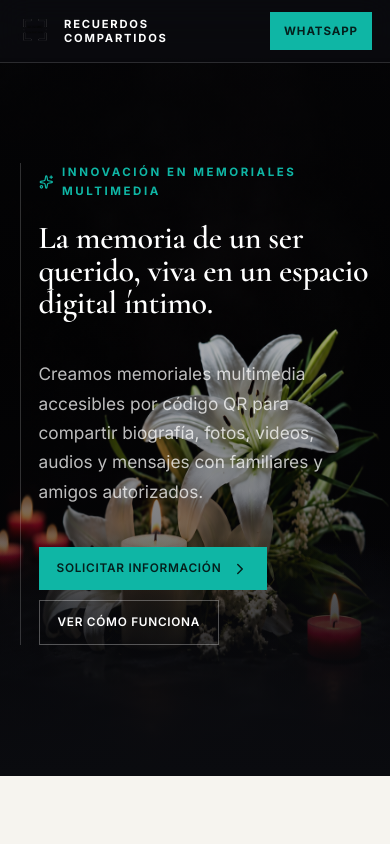
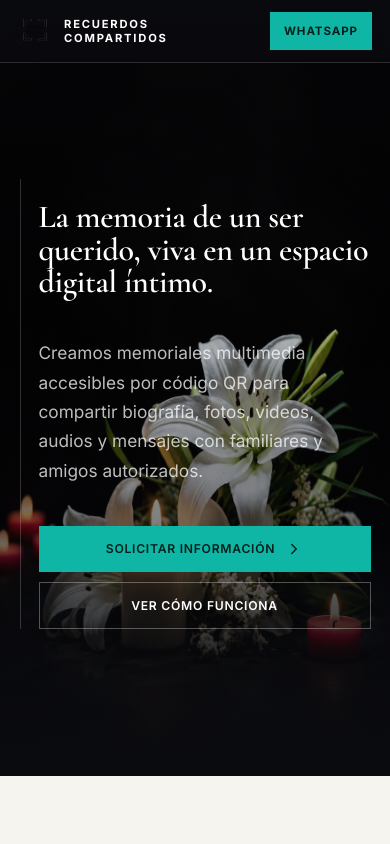
Before and after one commit to Guillemuhana/recuerdos-compartidos, a React (Vite) app: page / in a window 390 px wide. Shown: the top 844 px of the page. Built offline with nearby package versions, Linux system fonts and the light colour scheme.

Commit message:
Mobile: quitar eyebrow del hero y botones alineados a ancho completo abajo

```diff
--- a/src/styles.css
+++ b/src/styles.css
@@ -199,8 +199,9 @@ footer{text-align:center;padding:34px;background:#070809;color:rgba(255,255,255,
   .heroBg{background:#0a0b0f url('/assets/imgcel.png') center top/cover no-repeat;top:58px}
   .heroBg::after{background:linear-gradient(180deg,rgba(7,7,10,.55),rgba(7,7,10,.3) 38%,rgba(7,7,10,.8))}
   .heroContent{padding-left:18px;display:flex;flex-direction:column}
-  .heroActions{gap:10px;flex-direction:column;align-items:flex-start;margin-top:auto;padding-top:24px}
-  .heroActions .btn{flex:0 0 auto;padding:12px 18px;font-size:.74rem}
+  .hero .pill{display:none}
+  .heroActions{gap:10px;flex-direction:column;align-items:stretch;margin-top:auto;padding-top:24px}
+  .heroActions .btn{flex:0 0 auto;padding:13px 18px;font-size:.76rem}
   .quote{display:none}
   .section{padding:64px 0}
 
```
